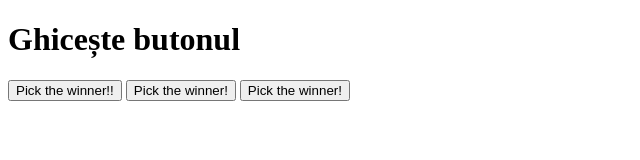
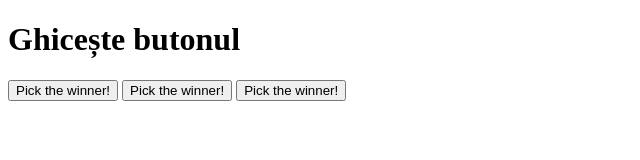
Before and after one commit to LazarMarianVasile/Ghiceste-butonul, a plain HTML site: page index.html in a window 1280 px wide. Shown: the full height of the page, 0-640 px from the left. Drawn offline with Linux system fonts and the light colour scheme.

Commit message:
Update index.html

```diff
--- a/index.html
+++ b/index.html
@@ -6,10 +6,9 @@
   </head>
   <body>
     <h1>Ghicește butonul</h1>
-    <button type="button" onclick="randomWinner0()">Pick the winner!!</button>
-    <button type="button" onclick="randomWinner1()">Pick the winner!</button>
-    <button type="button" onclick="randomWinner2()">Pick the winner!</button>
-    <p id = "displayText" ></p>
+    <button id = "firstButton" type="button" onclick="randomWinnerFirstButton()">Pick the winner!</button>
+    <button id = "secondButton" type="button" onclick="randomWinnerSecondButton()">Pick the winner!</button>
+    <button id = "thirdButton" type="button" onclick="randomWinnerThirdButton()">Pick the winner!</button>
     <script src="index.js"></script>
   </body>
 </html>
```
